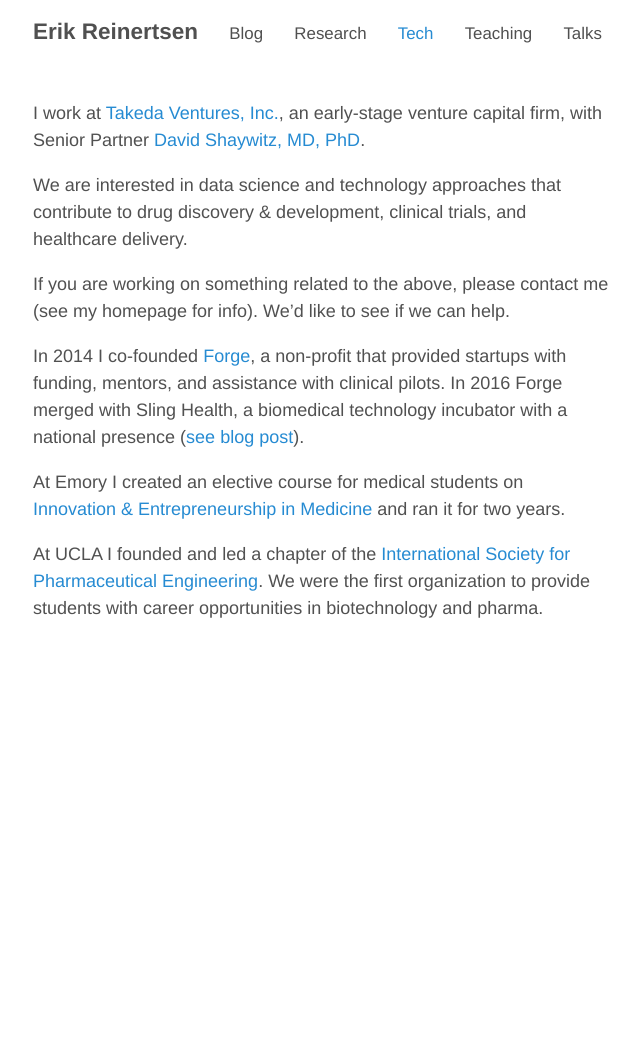
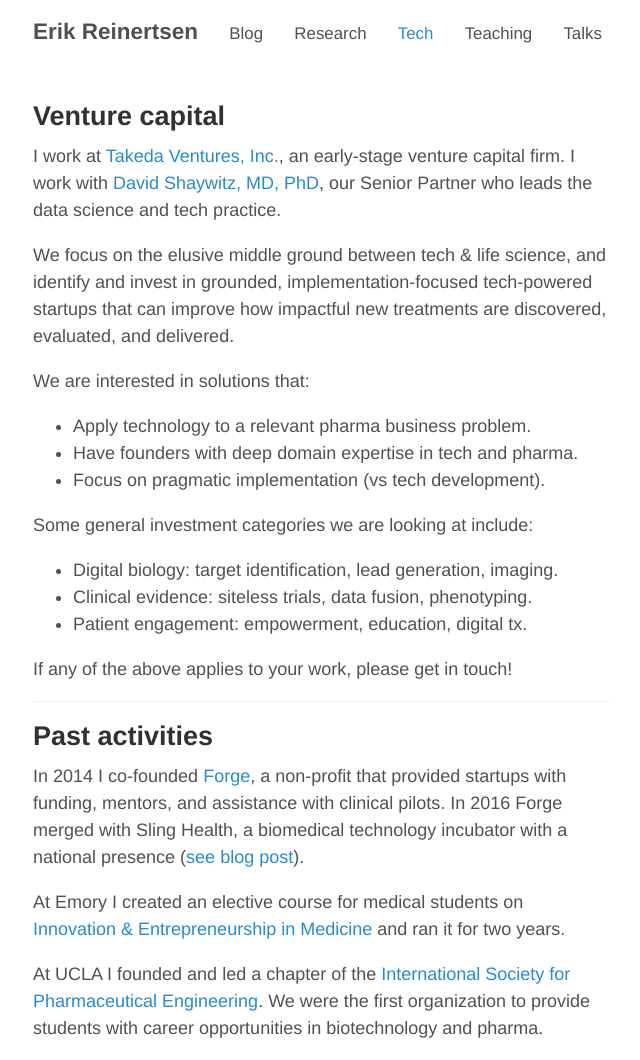
Before and after one commit to erikr/erikr.github.io, a Jekyll site: the page built from tech.md, in a window 1280 px wide. Shown: the whole page, without its empty margins (319-959 px from the left). Built offline with Jekyll 4.4.1, drawn with Linux system fonts in a browser that asks for light colours; nearby versions of some CDN libraries; before the commit the page ends 900 px from its top, so only the background shows below that.

Commit message:
revised vc info

```diff
--- a/tech.md
+++ b/tech.md
@@ -5,12 +5,28 @@
 ---
 
 
+## Venture capital
 
-I work at [Takeda Ventures, Inc.](http://takedaventures.com), an early-stage venture capital firm, with Senior Partner [David Shaywitz, MD, PhD](https://www.linkedin.com/in/david-shaywitz-md-phd-232a237/).
+I work at [Takeda Ventures, Inc.](http://takedaventures.com), an early-stage venture capital firm. I work with [David Shaywitz, MD, PhD](https://www.linkedin.com/in/david-shaywitz-md-phd-232a237/), our Senior Partner who leads the data science and tech practice.
 
-We are interested in data science and technology approaches that contribute to drug discovery & development, clinical trials, and healthcare delivery.
+We focus on the elusive middle ground between tech & life science, and identify and invest in grounded, implementation-focused tech-powered startups that can improve how impactful new treatments are discovered, evaluated, and delivered.
 
-If you are working on something related to the above, please contact me (see my homepage for info). We'd like to see if we can help.
+We are interested in solutions that:
++ Apply technology to a relevant pharma business problem.
++ Have founders with deep domain expertise in tech and pharma.
++ Focus on pragmatic implementation (vs tech development).
+
+Some general investment categories we are looking at include:
++ Digital biology: target identification, lead generation, imaging.
++ Clinical evidence: siteless trials, data fusion, phenotyping.
++ Patient engagement: empowerment, education, digital tx.
+
+If any of the above applies to your work, please get in touch!
+
+
+---
+
+## Past activities
 
 In 2014 I co-founded [Forge](http://forgehealth.org), a non-profit that provided startups with funding, mentors, and assistance with clinical pilots. In 2016 Forge merged with Sling Health, a biomedical technology incubator with a national presence ([see blog post](http://erikreinertsen.com/forge-merger-sling-health/)).
 
```
